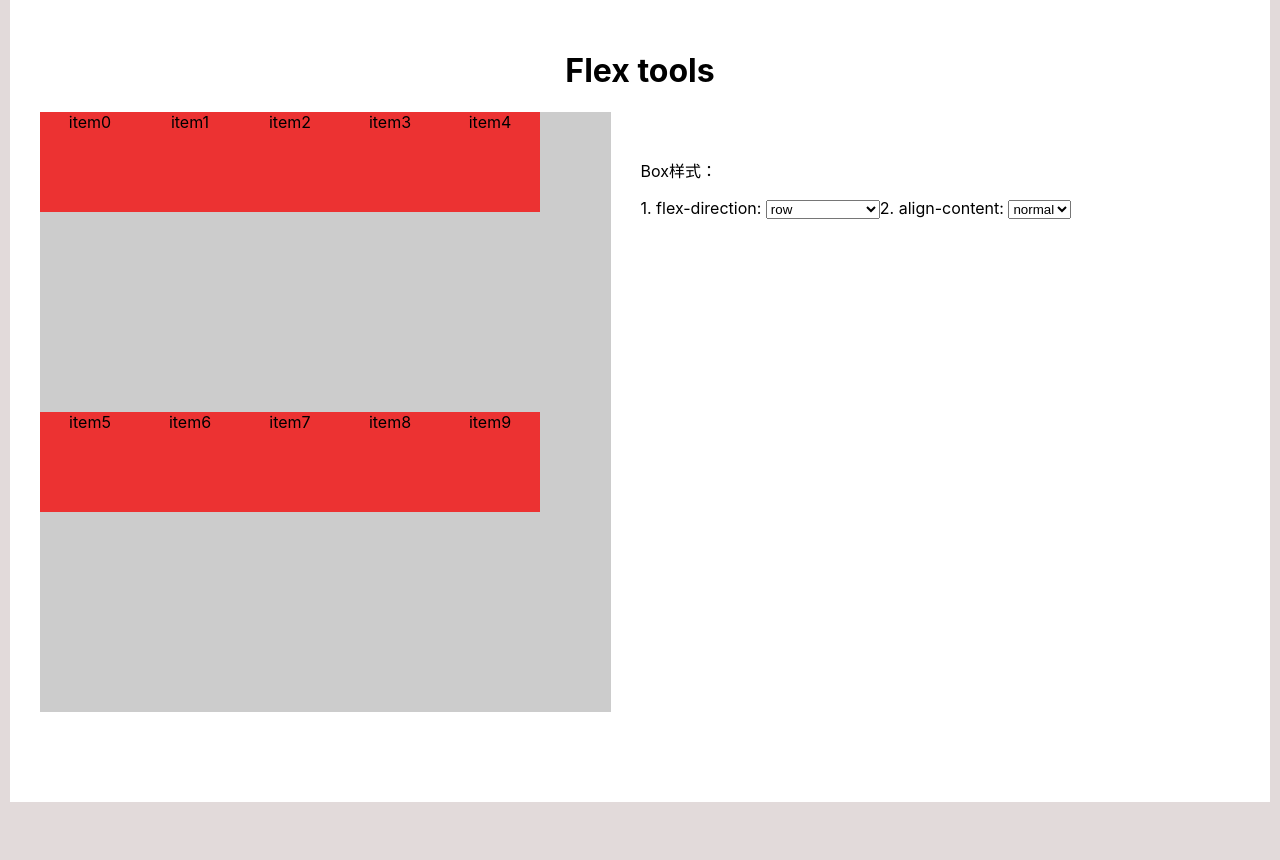
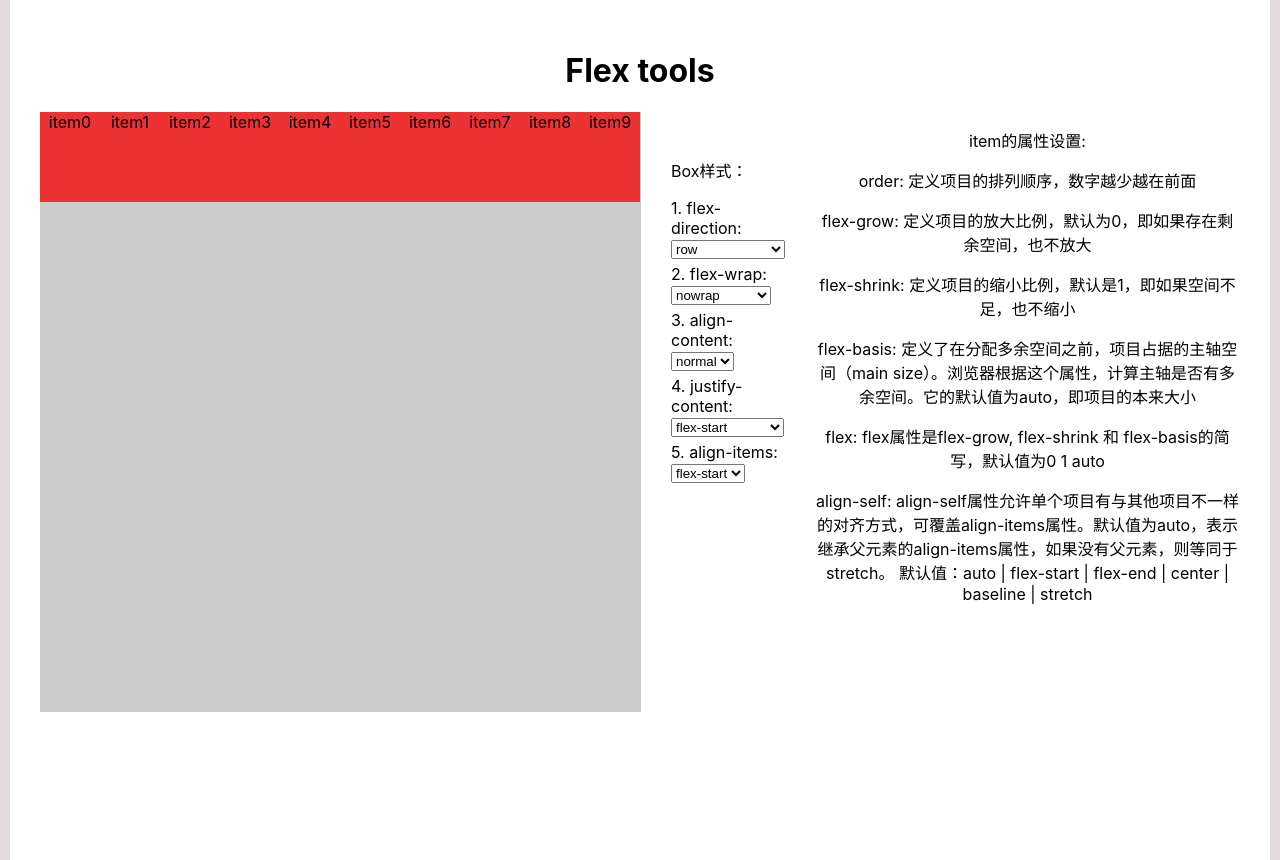
Before and after one commit to guimeisang/css-flex-tools, a React (Create React App) app: page / in a window 1280 px wide. Before the commit the page ends 802 px from the top, so only its background shows below. Built offline with nearby package versions, Linux system fonts and the light colour scheme.

Commit message:
add: 原来做这么一个小功能都费老鼻子劲

```diff
--- a/src/views/Home/components/FlexCore/index.scss
+++ b/src/views/Home/components/FlexCore/index.scss
@@ -2,6 +2,7 @@
   width: 100%;
   display: flex;
   .review-box {
+    flex: 1;
     width: 600px;
     height: 600px;
     border-right: 1px solid #ccc;
@@ -9,15 +10,19 @@
     flex-wrap: wrap;
     background: #ccc;
     .item {
-      width: 100px;
-      height: 100px;
+      width: 90px;
+      height: 90px;
       background: rgb(236, 50, 50);
     }
   }
   .tools {
+    flex: 1;
     width: 600px;
     height: 600px;
     text-align: left;
     padding: 30px;
+    .setting-box {
+      margin-bottom: 5px;
+    }
   }
 }
--- a/src/views/Home/components/FlexCore/index.tsx
+++ b/src/views/Home/components/FlexCore/index.tsx
@@ -1,35 +1,124 @@
-import "./index.scss"
 import React, { useState } from 'react'
+import './index.scss'
 
 export default function FlexCore() {
   const [alignContent, setAlignContent] = useState('normal')
-  const [flexDirection, setFlexDirection] = useState<FlexDirction>('row')
+  const [flexDirection, setFlexDirection] = useState('row')
+  const [flexWrap, setFlexWrap] = useState('nowrap')
+  const [justifyContent, setJustifyContent] = useState('flex-start')
+  const [alignItems, setAlignItems] = useState('flex-start')
 
   return (
     <div className="flexCore-wrapper">
-      <div className="review-box" style={{alignContent, flexDirection}}>
-        { (Array.from({length: 10}) as Number[]).map((item, index) => {
+      <div
+        className="review-box"
+        style={
+          {
+            alignContent,
+            flexDirection,
+            flexWrap,
+            justifyContent,
+            alignItems,
+          } as React.CSSProperties
+        }
+      >
+        {(Array.from({ length: 10 }) as Number[]).map((_, index) => {
           return <div className="item">{`item${index}`}</div>
-        }) }
+        })}
       </div>
 
       <div className="tools">
         <p>Box样式：</p>
-        <span>1. flex-direction: </span>
-        <select onChange={(event: React.ChangeEvent<HTMLSelectElement>) => { setFlexDirection(String(event.target.value)) }}>
-          <option value='row'>row</option>
-          <option value='row-reverse'>row-reverse</option>
-          <option value='column'>column</option>
-          <option value='column-reverse'>column-reverse</option>
-        </select>
-        <span>2. align-content: </span>
-        <select onChange={(event: React.ChangeEvent<HTMLSelectElement>) => { setAlignContent(String(event.target.value)) }}>
-          <option value='normal'>normal</option>
-          <option value='stretch'>stretch</option>
-          <option value='center'>center</option>
-          <option value='start'>start</option>
-          <option value='end'>end</option>
-        </select>
+        <div className="setting-box">
+          <span>1. flex-direction: </span>
+          <select
+            onChange={(event: React.ChangeEvent<HTMLSelectElement>) => {
+              setFlexDirection(String(event.target.value))
+            }}
+          >
+            <option value="row">row</option>
+            <option value="row-reverse">row-reverse</option>
+            <option value="column">column</option>
+            <option value="column-reverse">column-reverse</option>
+          </select>
+        </div>
+        <div className="setting-box">
+          <span>2. flex-wrap: </span>
+          <select
+            onChange={(event: React.ChangeEvent<HTMLSelectElement>) => {
+              setFlexWrap(String(event.target.value))
+            }}
+          >
+            <option value="nowrap">nowrap</option>
+            <option value="wrap">wrap</option>
+            <option value="wrap-reverse">wrap-reverse</option>
+          </select>
+        </div>
+        <div className="setting-box">
+          <span>3. align-content: </span>
+          <select
+            onChange={(event: React.ChangeEvent<HTMLSelectElement>) => {
+              setAlignContent(String(event.target.value))
+            }}
+          >
+            <option value="normal">normal</option>
+            <option value="stretch">stretch</option>
+            <option value="center">center</option>
+            <option value="start">start</option>
+            <option value="end">end</option>
+          </select>
+        </div>
+        <div className="setting-box">
+          <span>4. justify-content: </span>
+          <select
+            onChange={(event: React.ChangeEvent<HTMLSelectElement>) => {
+              setJustifyContent(String(event.target.value))
+            }}
+          >
+            <option value="flex-start">flex-start</option>
+            <option value="flex-end">flex-end</option>
+            <option value="center">center</option>
+            <option value="space-between">space-between</option>
+            <option value="space-around">space-around</option>
+          </select>
+        </div>
+        <div className="setting-box">
+          <span>5. align-items: </span>
+          <select
+            onChange={(event: React.ChangeEvent<HTMLSelectElement>) => {
+              setAlignItems(String(event.target.value))
+            }}
+          >
+            <option value="flex-start">flex-start</option>
+            <option value="flex-end">flex-end</option>
+            <option value="center">center</option>
+            <option value="baseline">baseline</option>
+            <option value="stretch">stretch</option>
+          </select>
+        </div>
+      </div>
+      <div>
+        <p>item的属性设置: </p>
+        <p>order: 定义项目的排列顺序，数字越少越在前面</p>
+        <p>
+          flex-grow: 定义项目的放大比例，默认为0，即如果存在剩余空间，也不放大
+        </p>
+        <p>
+          flex-shrink: 定义项目的缩小比例，默认是1，即如果空间不足，也不缩小
+        </p>
+        <p>
+          flex-basis: 定义了在分配多余空间之前，项目占据的主轴空间（main
+          size）。浏览器根据这个属性，计算主轴是否有多余空间。它的默认值为auto，即项目的本来大小
+        </p>
+        <p>
+          flex: flex属性是flex-grow, flex-shrink 和 flex-basis的简写，默认值为0
+          1 auto
+        </p>
+        <p>
+          align-self:
+          align-self属性允许单个项目有与其他项目不一样的对齐方式，可覆盖align-items属性。默认值为auto，表示继承父元素的align-items属性，如果没有父元素，则等同于stretch。
+          默认值：auto | flex-start | flex-end | center | baseline | stretch
+        </p>
       </div>
     </div>
   )
--- a/src/views/Home/index.tsx
+++ b/src/views/Home/index.tsx
@@ -1,11 +1,20 @@
-import FlexCore from './components/FlexCore/index';
+import FlexCore from './components/FlexCore/index'
 
-const Home = (): any  => {
+const Home = (): any => {
   return (
     <>
-      <div style={{width: '1200px', margin: '0 auto', background: '#fff', textAlign: 'center', padding: '30px'}}>
+      <div
+        style={{
+          width: '1200px',
+          height: '100vh',
+          margin: '0 auto',
+          background: '#fff',
+          textAlign: 'center',
+          padding: '30px',
+        }}
+      >
         <h1>Flex tools</h1>
-        <FlexCore/>
+        <FlexCore />
       </div>
     </>
   )
```
